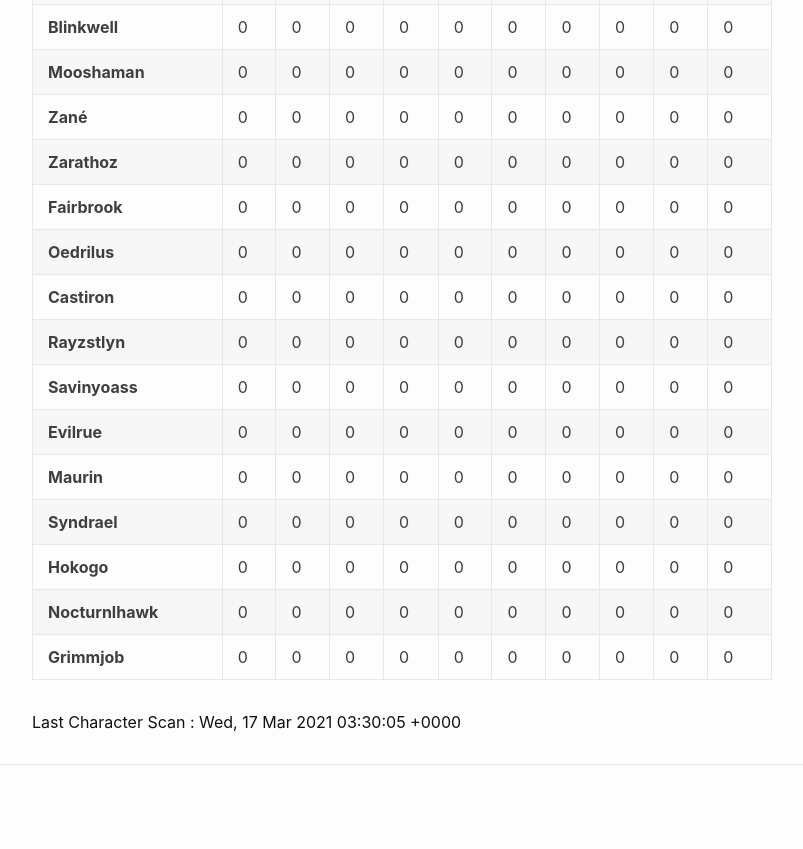
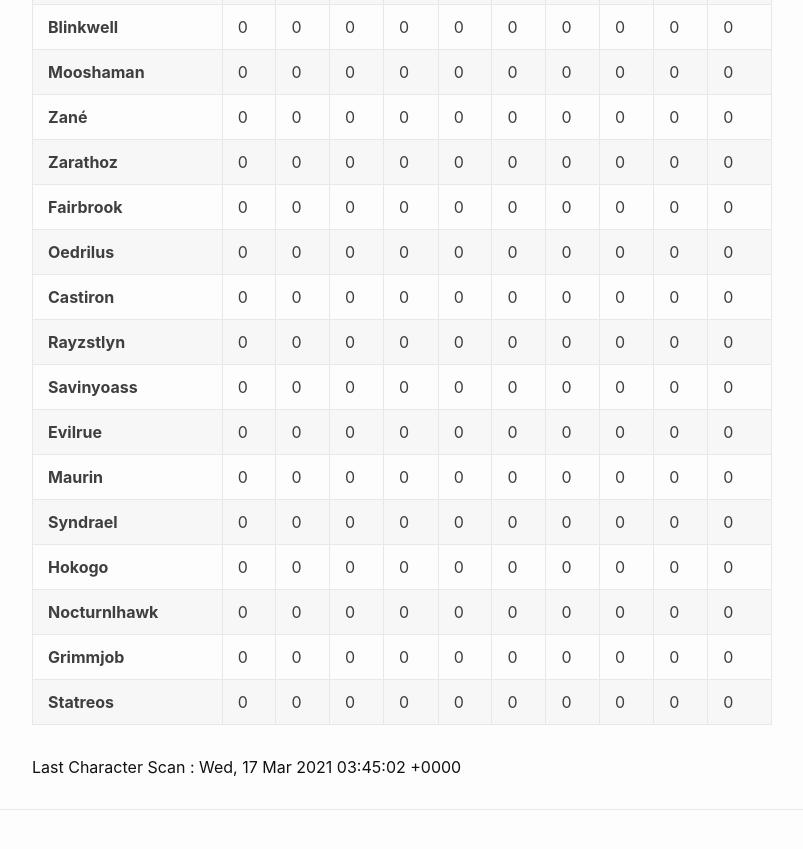
Before and after one commit to eldertribunal/keystonetracker, a Jekyll site: the page built from weekly.md, in a window 1280 px wide and 900 px high, scrolled down 994 px. Shown: the top 849 px of the window, without its empty margins (126-929 px from the left). Built offline with Jekyll 4.4.1, drawn with Linux system fonts in a browser that asks for light colours.

Commit message:
auto scan Wed Mar 17 03:45:40 UTC 2021

```diff
--- a/_data/scanned.json
+++ b/_data/scanned.json
@@ -1,3 +1,3 @@
 {
-  "timestamp": 1615951805
+  "timestamp": 1615952702
 }
--- a/_data/weekly.json
+++ b/_data/weekly.json
@@ -493,5 +493,20 @@
       0,
       0
     ]
+  },
+  {
+    "name": "Statreos",
+    "dungeons": [
+      0,
+      0,
+      0,
+      0,
+      0,
+      0,
+      0,
+      0,
+      0,
+      0
+    ]
   }
 ]
```
Also changed, not shown: _data/characters.json (+48 -3 lines), _data/players.json (+48 -3 lines).
